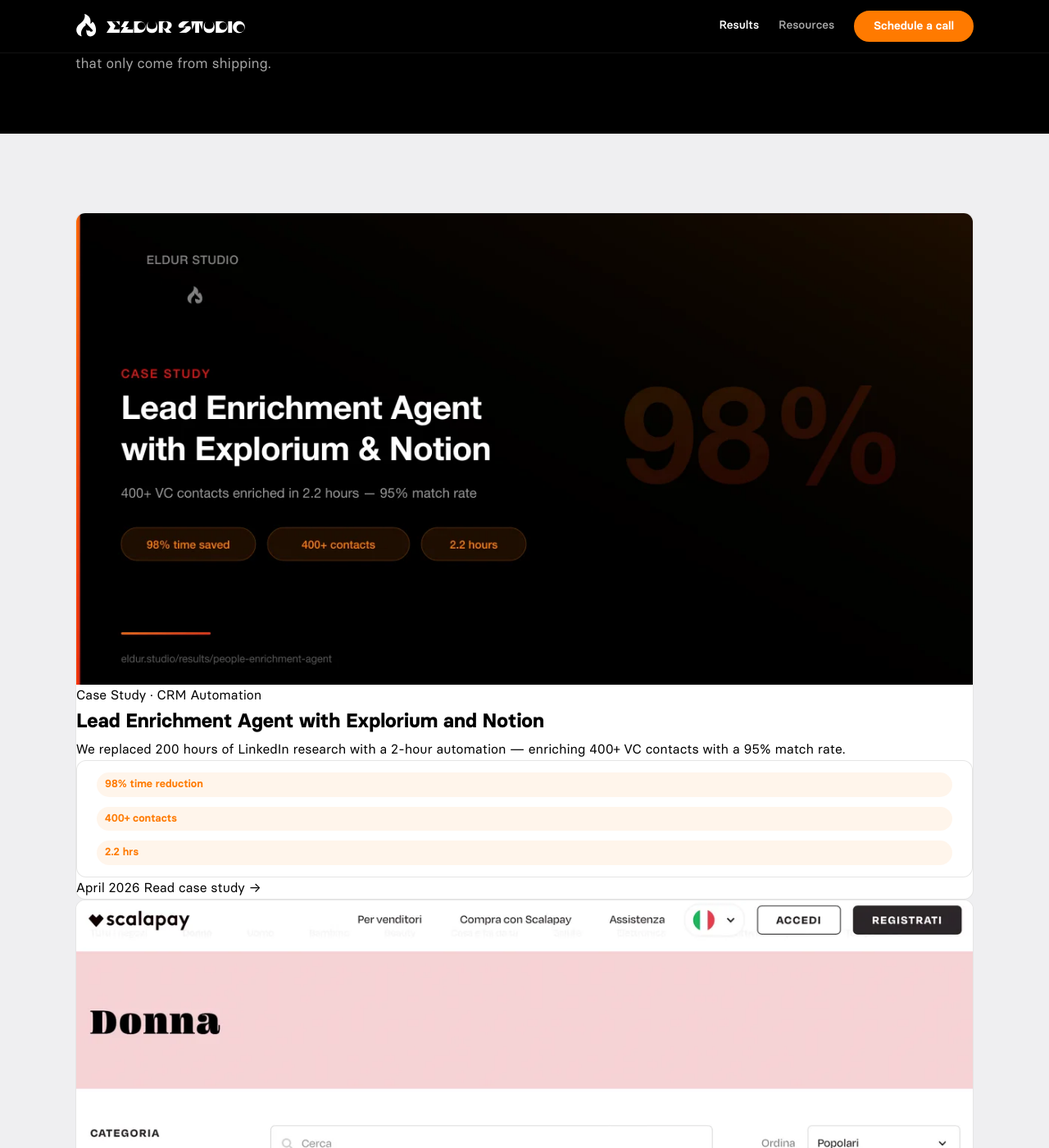
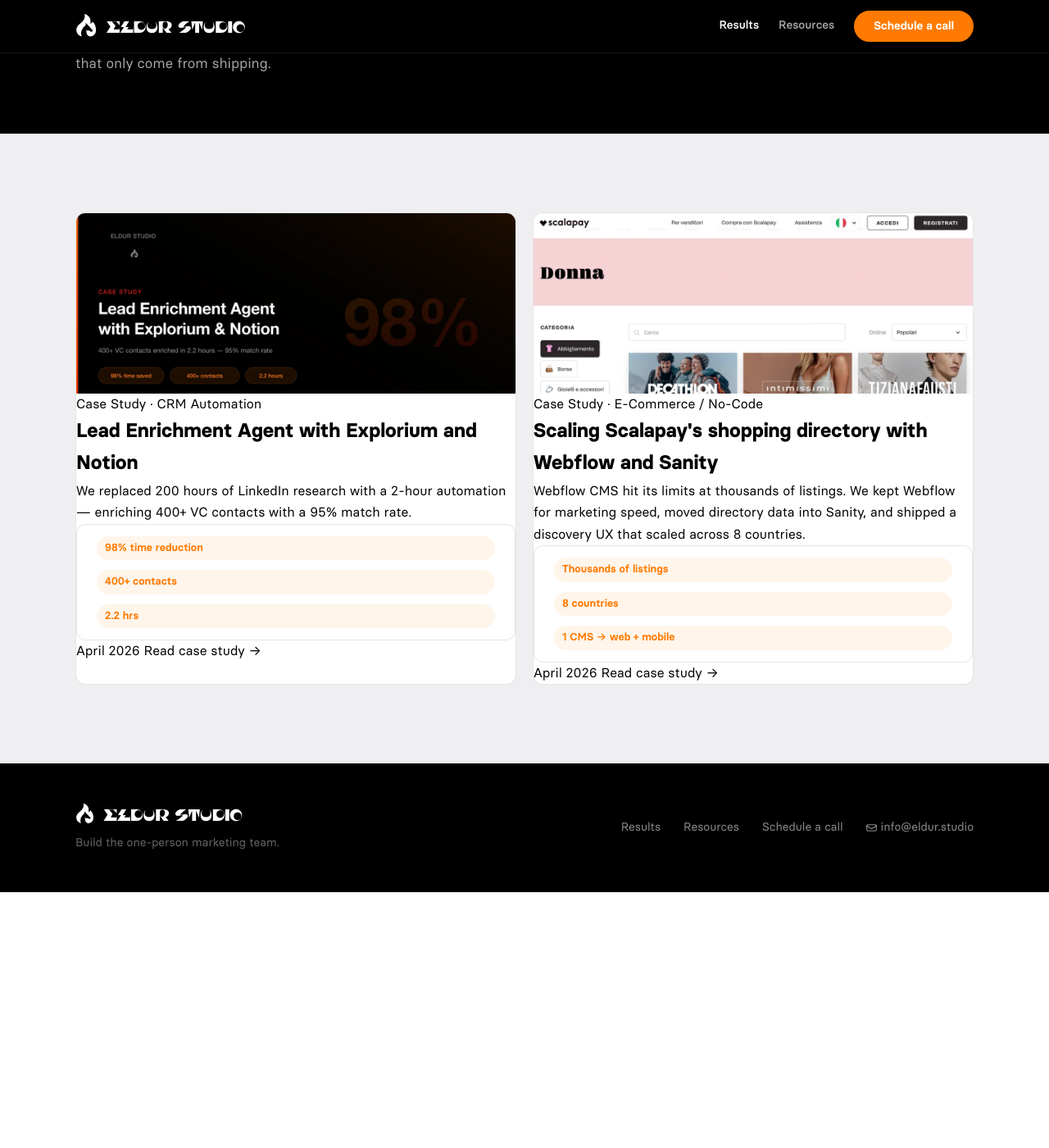
Before and after one commit to UberVero/ES2website, a Jekyll site: the page built from results/index.html, in a window 1280 px wide and 1400 px high, scrolled down 217 px. Shown: the whole window at 82% size. Built offline with Jekyll 4.4.1, drawn with Linux system fonts in a browser that asks for light colours; comment, search, counter and statistics services are not loaded; after the commit the page ends 1305 px from its top, so only the background shows below that.

Commit message:
fix: results listing — 2-col grid, capped cover image height
- results/index.html: cards--2 → cards cards--2 (base class needed for
  display:grid to activate)
- results.css: add .card__cover with height:220px + object-fit:cover so
  cover images don't render at natural size

Co-Authored-By: Claude Sonnet 4.6 <noreply@anthropic.com>

```diff
--- a/results.css
+++ b/results.css
@@ -37,6 +37,25 @@
   display: flex;
   flex-direction: column;
   transition: border-color 0.2s, box-shadow 0.2s;
+}
+
+.card--case-study .card__cover {
+  height: 220px;
+  overflow: hidden;
+  background: var(--gray);
+}
+
+.card--case-study .card__cover picture {
+  display: block;
+  height: 100%;
+}
+
+.card--case-study .card__cover img {
+  width: 100%;
+  height: 100%;
+  object-fit: cover;
+  object-position: top left;
+  display: block;
 }
 
 .card--case-study:hover {
--- a/results/index.html
+++ b/results/index.html
@@ -81,7 +81,7 @@ permalink: /results/
   <!-- CASE STUDIES GRID -->
   <main class="section section--light">
     <div class="container">
-      <div class="cards--3">
+      <div class="cards cards--2">
 
         <!-- Case study 1: People Enrichment Agent -->
         <article class="card--case-study">
```
